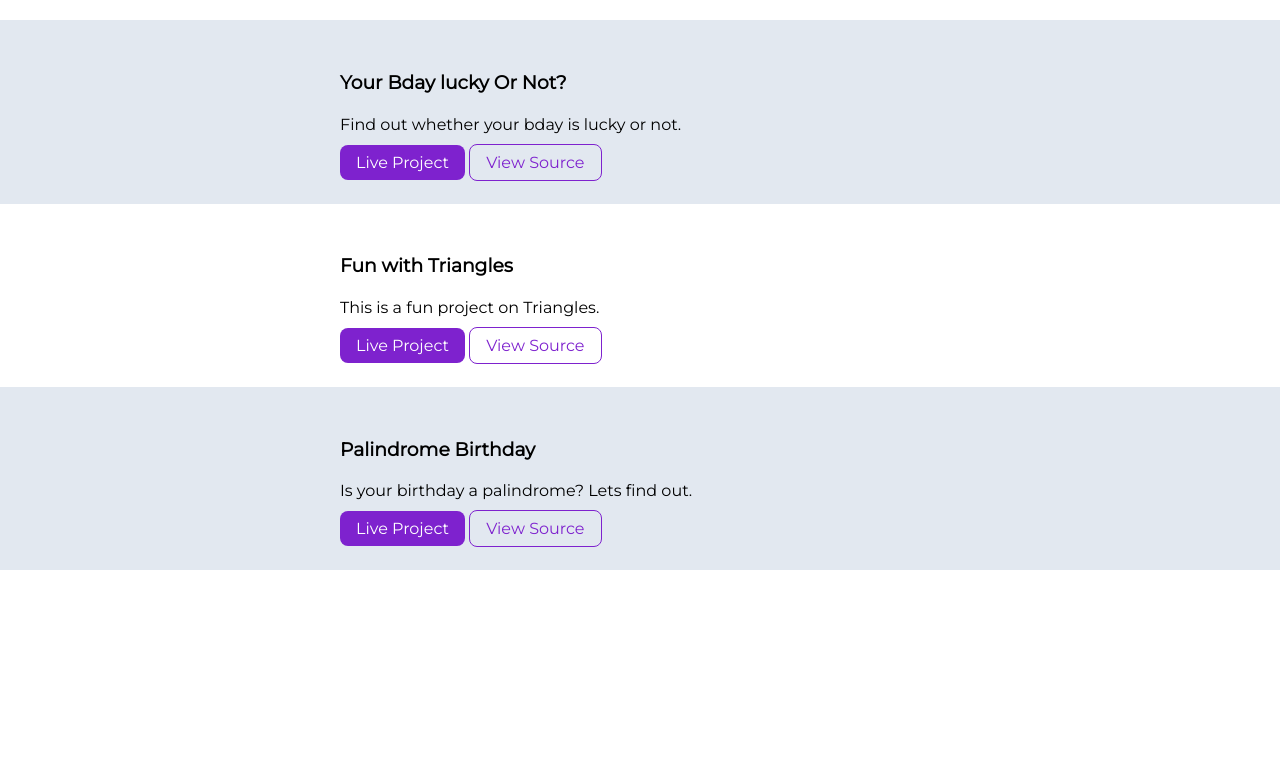
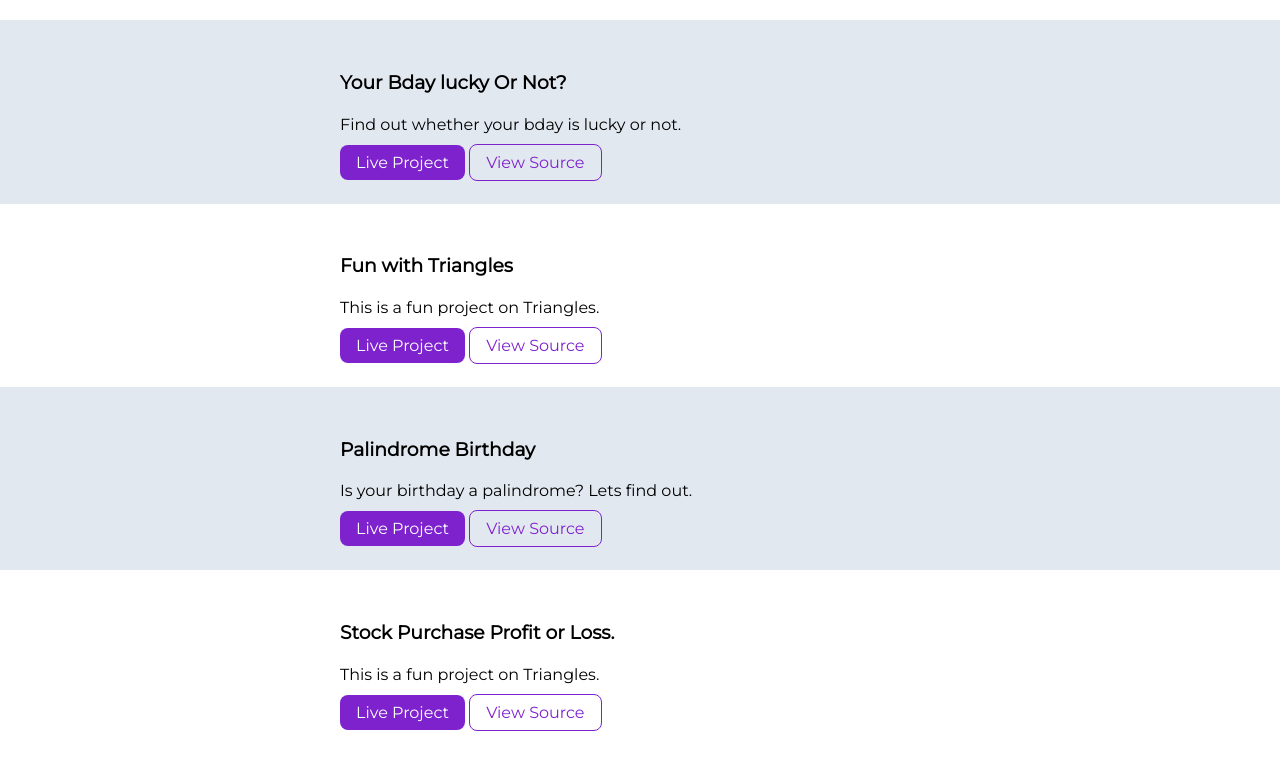
Before and after one commit to FIONA18/FionaLishal-Portfolio, a plain HTML site: page projects.html in a window 1280 px wide. Shown: the part 1480-2250 px from the top of the page. Before the commit the page ends 2066 px from the top, so only its background shows below. Drawn offline with Linux system fonts and the light colour scheme.

Commit message:
Updated projects.html to add a new Project
Added new Project named Stock Purchase Profit or Loss to my Portfolio

```diff
--- a/projects.html
+++ b/projects.html
@@ -124,6 +124,16 @@
                 </div>
             </section>
         </li>
+        <li>
+            <section class="section">
+                <div class="container container-center">
+                    <h3>Stock Purchase Profit or Loss.</h3>
+                    <p>This is a fun project on Triangles.</p>
+                    <a class="link link-primary" href="https://fiona-stock-purshase-profit-or-loss.netlify.app/">Live Project</a>
+                    <a class="link link-secondary" href="https://github.com/FIONA18/Stock_Purchase_Profit_or_Loss">View Source</a>
+                </div>
+            </section>
+        </li>
 
     </ul>
 
```
